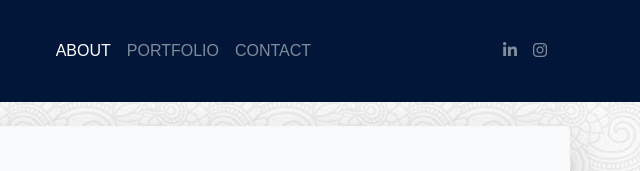
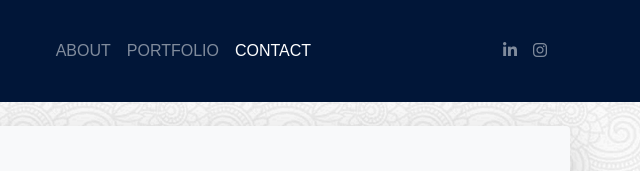
Before and after one commit to Michellegpedroza/Bootstrap-Portfolio, a plain HTML site: page contact.html in a window 1280 px wide. Shown: the top 171 px of the page, 640-1280 px from the left. Drawn offline with nearby package versions, Linux system fonts and the light colour scheme.

Commit message:
added animation to nav links

```diff
--- a/Assets/style.css
+++ b/Assets/style.css
@@ -20,3 +20,36 @@ body {
     height: 350px;
     width: 340px;
 }
+
+/* links animation */
+
+li>a {
+    position: relative;
+    color: #ffffff;
+    text-decoration: none;
+}
+
+li>a:hover {
+    color: #ffffff;
+}
+
+li>a:before {
+    content: "";
+    position: absolute;
+    width: 100%;
+    height: 2px;
+    bottom: 0;
+    left: 0;
+    background-color: #ffffff;
+    visibility: hidden;
+    -webkit-transform: scaleX(0);
+    transform: scaleX(0);
+    -webkit-transition: all 0.3s ease-in-out 0s;
+    transition: all 0.3s ease-in-out 0s;
+}
+
+li>a:hover:before {
+    visibility: visible;
+    -webkit-transform: scaleX(1);
+    transform: scaleX(1);
+}
--- a/contact.html
+++ b/contact.html
@@ -25,13 +25,13 @@
             </button>
             <div class="navbar-collapse collapse justify-content-center text-uppercase navColor" id="navbarNavAltMarkup">
                 <ul class="navbar-nav mx-auto text-center">
-                    <li class="nav-item active">
+                    <li class="nav-item">
                         <a class="nav-link " href="./index.html">About <span class="sr-only">Current</span></a>
                     </li>
                     <li class="nav-item">
                         <a class="nav-link" href="./portfolio.html">Portfolio</a>
                     </li>
-                    <li class="nav-item">
+                    <li class="nav-item active">
                         <a class="nav-link" href="./contact.html">Contact</a>
                     </li>
                 </ul>
```
Also changed, not shown: portfolio.html (+2 -2 lines).
